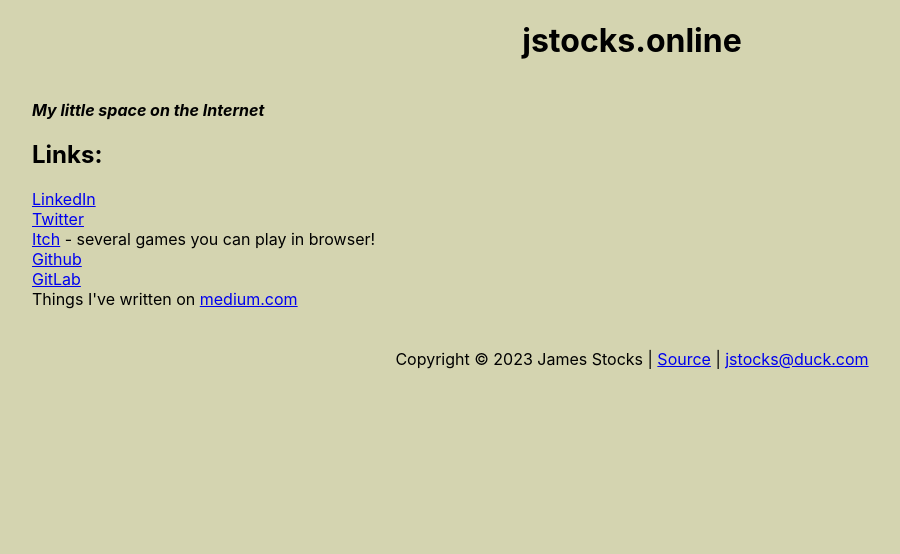
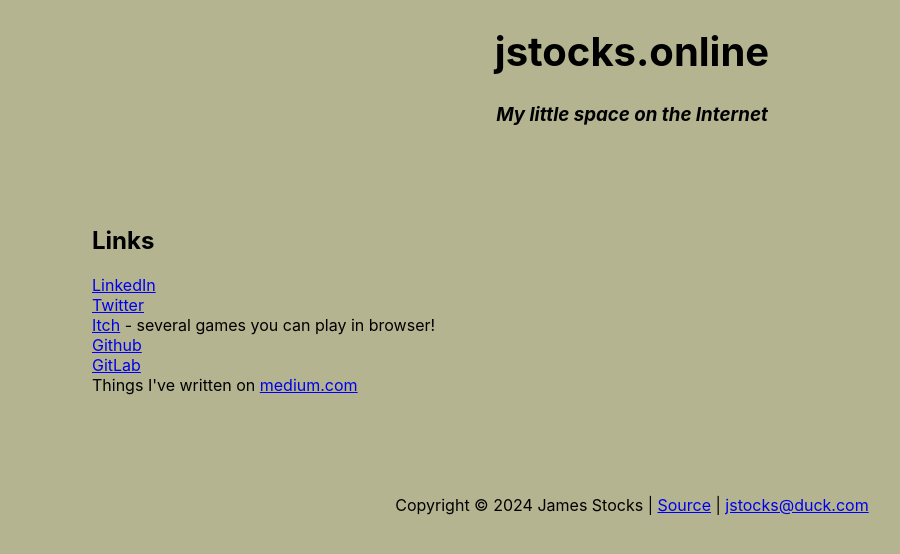
Before and after one commit to james-stocks/jstocks, a React (Create React App) app: page / in a window 1280 px wide. Shown: the top 554 px of the page, without its empty margins (8-908 px from the left). Built offline with nearby package versions, Linux system fonts and the light colour scheme.

Commit message:
Small updates

```diff
--- a/src/App.css
+++ b/src/App.css
@@ -1,5 +1,9 @@
 * {
-  background-color: #d4d4b0;
+  background-color: #b4b490;
+}
+
+h1 {
+  font-size: 40px;
 }
 
 .App {
@@ -13,7 +17,7 @@
 
 .App-blurb {
   text-align: left;
-  margin: 40px;
+  margin: 100px;
 }
 
 @media (prefers-reduced-motion: no-preference) {
--- a/src/App.js
+++ b/src/App.js
@@ -4,9 +4,9 @@
   return (
     <div className="App">
       <h1>jstocks.online</h1>
+      <h3><i>My little space on the Internet</i></h3>
       <div className="App-blurb">
-          <b><i>My little space on the Internet</i></b><br/>
-          <h2>Links:</h2>
+          <h2>Links</h2>
           <a href="https://www.linkedin.com/in/james-stocks-5316b337/">LinkedIn</a><br/>
           <a href="https://twitter.com/_JamesStocks">Twitter</a><br/>
           <a href="https://68st0x20.itch.io/">Itch</a> - several games you can play in browser!<br/>
@@ -16,7 +16,7 @@
       </div>
       <footer className="footer">
         <p className="text-footer">
-            Copyright © 2023 James Stocks | <a href="https://github.com/james-stocks/jstocks">Source</a> | <a href="mailto:jstocks@duck.com">jstocks@duck.com</a>
+            Copyright © 2024 James Stocks | <a href="https://github.com/james-stocks/jstocks">Source</a> | <a href="mailto:jstocks@duck.com">jstocks@duck.com</a>
         </p>
       </footer>
     </div>
```
Also changed, not shown: 1 other file (tests, documents, lock files or other folders).
